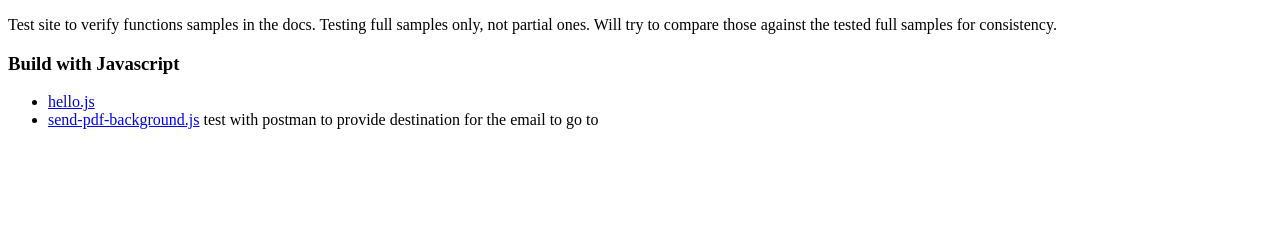
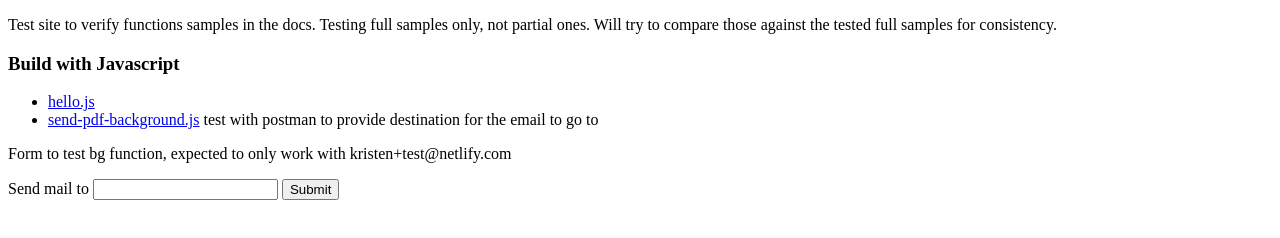
Before and after one commit to klavavej/verify-functions-docs-samples, a website: page index.html in a window 1280 px wide. Drawn offline with Linux system fonts and the light colour scheme.

Commit message:
add form

```diff
--- a/index.html
+++ b/index.html
@@ -13,7 +13,13 @@
     <li><a href="/.netlify/functions/send-pdf-background">send-pdf-background.js</a> test with postman to provide destination for the email to go to</li>
 </ul>
 
-<h3></h3>
+
+<p>Form to test bg function, expected to only work with kristen+test@netlify.com</p>
+<form action="/.netlify/functions/send-pdf-background" method="POST">
+    <label for="destination">Send mail to</label>
+    <input type="text" id="destination" name="destination" />
+    <button>Submit</button>
+  </form>
 
 
 </body>
```
